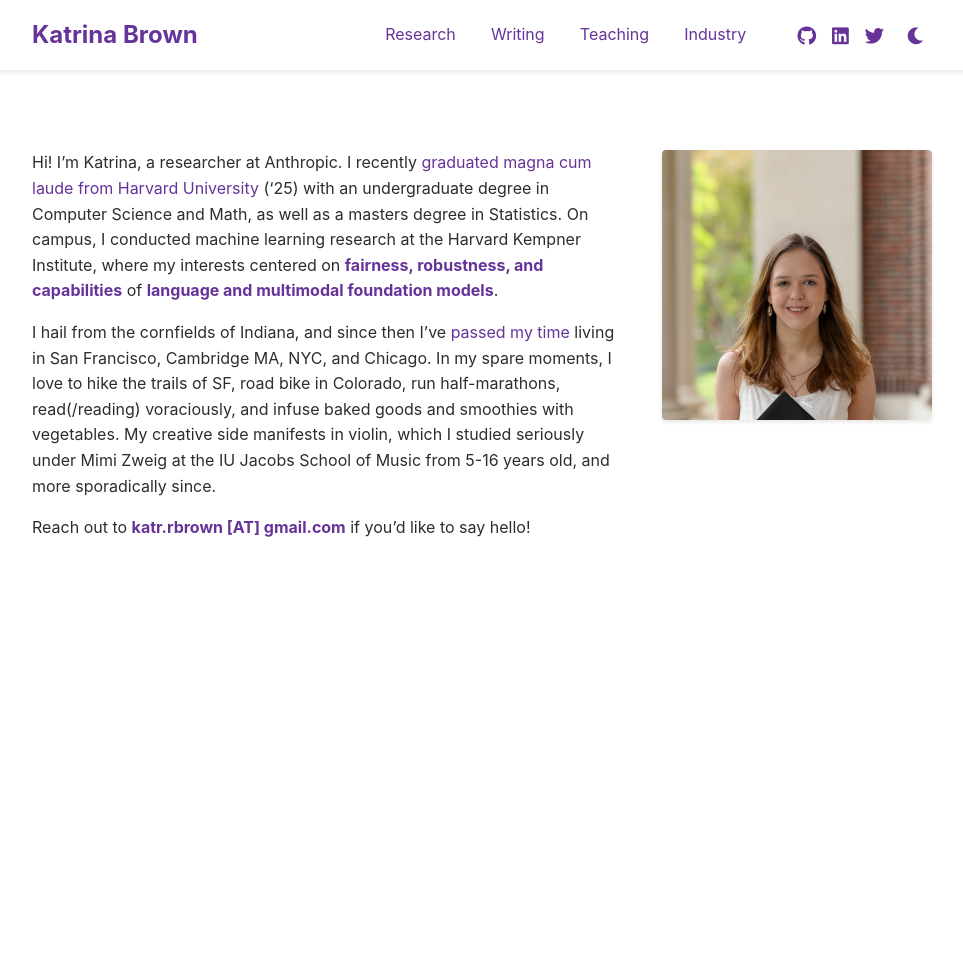
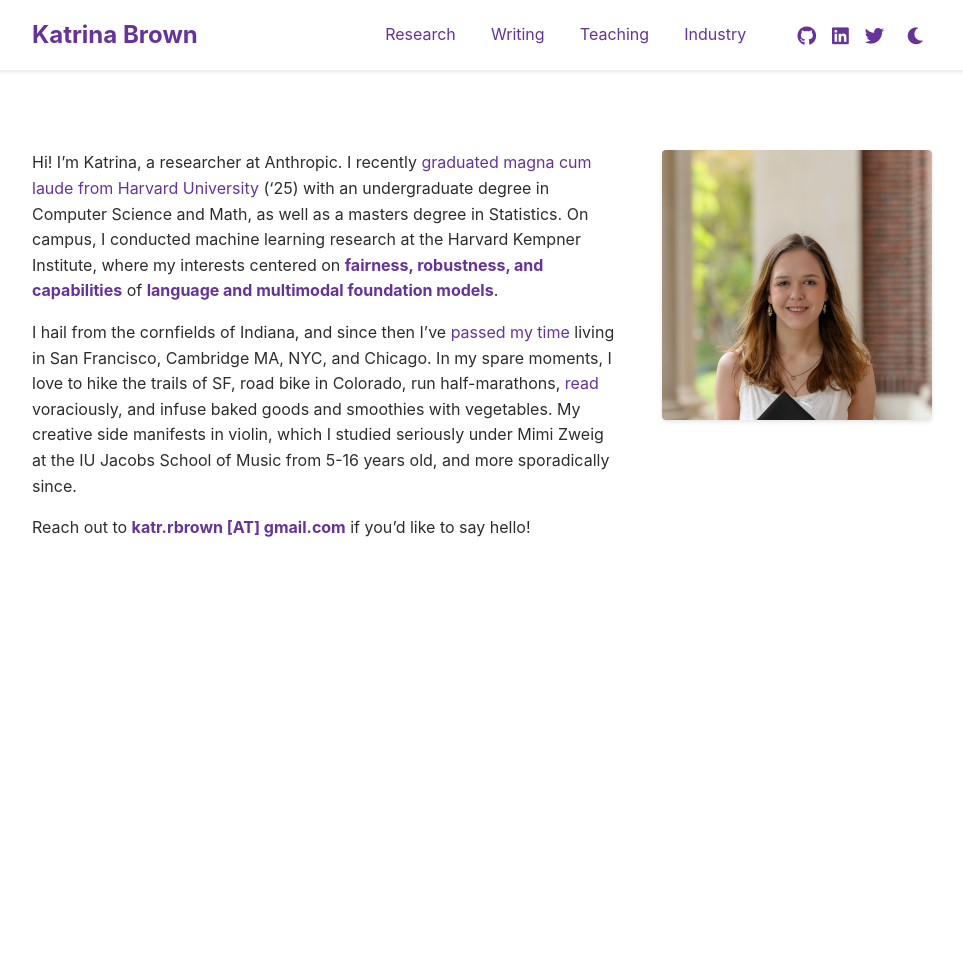
Before and after one commit to brownkat6/katrinarbrown, a Jekyll site: the page built from docs/index.md, in a window 1280 px wide. Shown: the whole page, without its empty margins (158-1121 px from the left). Built offline with Jekyll 4.4.1, drawn with Linux system fonts in a browser that asks for light colours.

Commit message:
update X

```diff
--- a/docs/index.md
+++ b/docs/index.md
@@ -9,7 +9,7 @@
 
 Hi! I'm Katrina, a researcher at Anthropic. I recently [graduated magna cum laude from Harvard University]({{ '/courses' | relative_url }}) ('25) with an undergraduate degree in Computer Science and Math, as well as a masters degree in Statistics. On campus, I conducted machine learning research at the Harvard Kempner Institute, where my interests centered on **fairness, robustness, and capabilities** of **language and multimodal foundation models**.
 
-I hail from the cornfields of Indiana, and since then I've [passed my time]({{ '/travel' | relative_url }}) living in San Francisco, Cambridge MA, NYC, and Chicago. In my spare moments, I love to hike the trails of SF, road bike in Colorado, run half-marathons, read({{ '/reading' | relative_url }}) voraciously, and infuse baked goods and smoothies with vegetables. My creative side manifests in violin, which I studied seriously under Mimi Zweig at the IU Jacobs School of Music from 5-16 years old, and more sporadically since.
+I hail from the cornfields of Indiana, and since then I've [passed my time]({{ '/travel' | relative_url }}) living in San Francisco, Cambridge MA, NYC, and Chicago. In my spare moments, I love to hike the trails of SF, road bike in Colorado, run half-marathons, [read]({{ '/reading' | relative_url }}) voraciously, and infuse baked goods and smoothies with vegetables. My creative side manifests in violin, which I studied seriously under Mimi Zweig at the IU Jacobs School of Music from 5-16 years old, and more sporadically since.
 
 Reach out to **katr.rbrown [AT] gmail.com** if you'd like to say hello!
 {% endcapture %}
```
